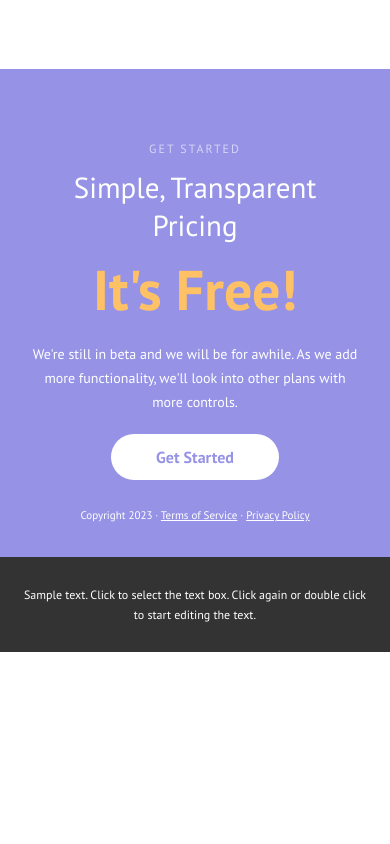
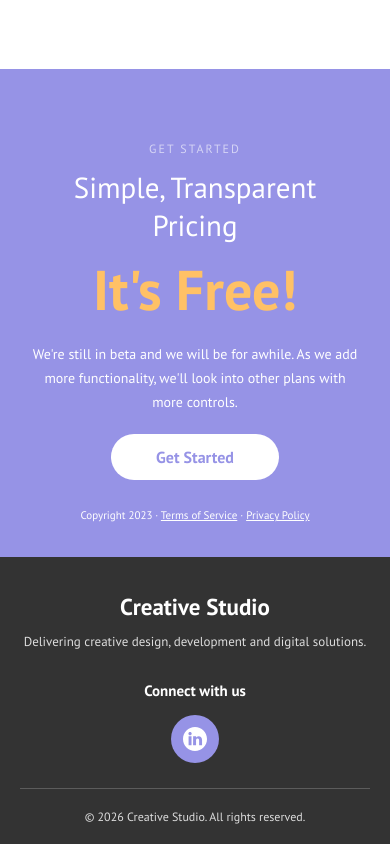
Before and after one commit to nverlainedaistaing-a11y/W4B, a plain HTML site: page index.html in a window 390 px wide. Shown: the part 6908-7752 px from the top of the page. Before the commit the page ends 7560 px from the top, so only its background shows below. Drawn offline with Linux system fonts and the light colour scheme.

Commit message:
Added responsive footer with copyright and LinkedIn icon

```diff
--- a/css/style.css
+++ b/css/style.css
@@ -765,4 +765,116 @@ a {
 
 }
 
-/*
+
+/* ==========================================
+   CLIENT UPDATE 1 - PROFESSIONAL FOOTER
+   ========================================== */
+
+.site-footer {
+    width: 100%;
+    background-color: #333333;
+    color: #FFFFFF;
+    padding: 35px 20px 18px;
+}
+
+.footer-container {
+    width: min(100%, 1120px);
+    margin: 0 auto;
+
+    display: grid;
+    grid-template-columns: 1fr;
+    gap: 25px;
+
+    text-align: center;
+}
+
+.footer-brand h2 {
+    color: #FFFFFF;
+    font-size: 23px;
+    margin: 0 0 10px;
+}
+
+.footer-brand p {
+    color: #DDDDDD;
+    font-size: 13px;
+    line-height: 1.7;
+}
+
+.footer-social p {
+    font-size: 15px;
+    font-weight: bold;
+    margin-bottom: 12px;
+}
+
+.footer-social a {
+    display: inline-flex;
+    justify-content: center;
+    align-items: center;
+
+    width: 48px;
+    height: 48px;
+
+    background-color: #9693E6;
+    border-radius: 50%;
+
+    transition:
+        transform 0.3s ease,
+        box-shadow 0.3s ease;
+}
+
+.footer-social a:hover {
+    transform: translateY(-4px);
+
+    box-shadow:
+        0 0 12px rgba(150, 147, 230, 0.8);
+}
+
+.footer-social img {
+    width: 24px;
+    height: 24px;
+    object-fit: contain;
+}
+
+.footer-bottom {
+    grid-column: 1 / -1;
+
+    border-top: 1px solid rgba(255, 255, 255, 0.2);
+    padding-top: 18px;
+}
+
+.footer-bottom p {
+    max-width: none;
+    margin: 0;
+    font-size: 12px;
+    color: #DDDDDD;
+}
+
+/* Tablet and desktop footer */
+
+@media (min-width: 768px) {
+
+    .footer-container {
+        grid-template-columns: 2fr 1fr;
+        align-items: center;
+        text-align: left;
+    }
+
+    .footer-social {
+        text-align: right;
+    }
+
+    .footer-bottom {
+        text-align: center;
+    }
+
+}
+
+/* Accessibility */
+
+@media (prefers-reduced-motion: reduce) {
+
+    .footer-social a {
+        transition: none;
+    }
+
+}
--- a/index.html
+++ b/index.html
@@ -548,17 +548,47 @@
 
     </main>
 
-    <!-- ========== FOOTER ========== -->
 
-    <footer class="site-footer">
+<!-- ========== CLIENT UPDATED FOOTER ========== -->
 
-        <p>
-            Sample text. Click to select the text box.
-            Click again or double click to start
-            editing the text.
-        </p>
+<footer class="site-footer" id="footer">
 
-    </footer>
+    <div class="footer-container">
+
+        <div class="footer-brand">
+            <h2>Creative Studio</h2>
+
+            <p>
+                Delivering creative design,
+                development and digital solutions.
+            </p>
+        </div>
+
+        <div class="footer-social">
+
+            <p>Connect with us</p>
+
+            <a href="https://www.linkedin.com/" target="_blank" rel="LinkedIn service link" aria-label="Visit LinkedIn">
+
+               <img src="images/linkedin.svg" alt="LinkedIn icon">
+
+            </a>
+
+        </div>
+
+        <div class="footer-bottom">
+
+            <p>
+                &copy; 2026 Creative Studio.
+                All rights reserved.
+            </p>
+
+        </div>
+
+    </div>
+
+</footer>
+
 
 </body>
 </html>
```
